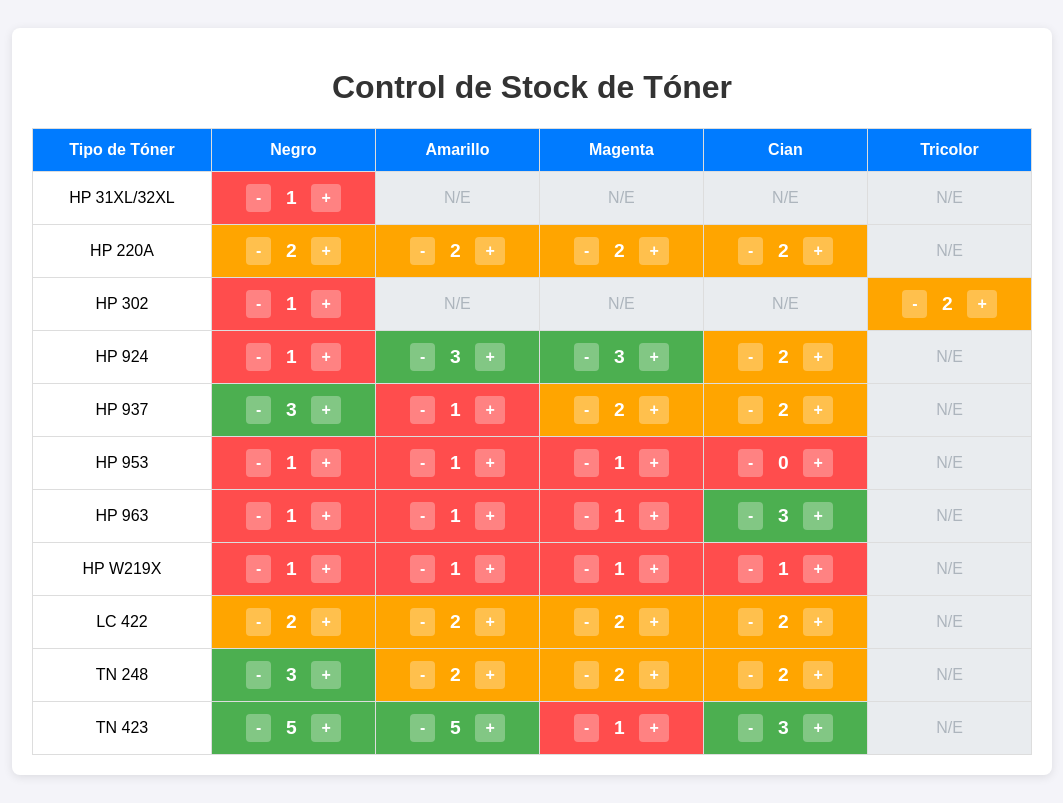
After one commit to IvoRamirez03/printers-dashboard, a Flask app: page /inventario in a window 1280 px wide. The commit adds this page. Shown: the whole page, without its empty margins (108-1171 px from the left). Run offline with Flask 3, Linux system fonts and the light colour scheme.

Commit message:
Modify printers.json

```diff
--- a/app/main.py
+++ b/app/main.py
@@ -516,6 +516,10 @@ def api_trigger_scan():
     t.start()
     return jsonify({"ok": True})
 
+@app.route('/inventario')
+def inventario():
+    return render_template('inventario.html')
+
 # ---------------------------------------------------------------------------
 # Arranque
 # ---------------------------------------------------------------------------
--- a/app/printers.json
+++ b/app/printers.json
@@ -42,7 +42,7 @@
       "name": "IMPRESORA-JOSELUIS",
       "model": "HP OfficeJet Pro 9010 series",
       "serial": "TH33K771GZ",
-      "toner_ref": "HP 953",
+      "toner_ref": "HP 963",
       "connection": "Ethernet",
       "protocol": "snmp_standard",
       "type": "inkjet",
@@ -227,7 +227,7 @@
       "connection": "Ethernet",
       "protocol": "snmp_brother",
       "type": "laser",
-            "supplies": [
+      "supplies": [
         {
           "id": 898,
           "name": "Black Toner",
@@ -291,13 +291,39 @@
     {
       "ip": "192.168.2.32",
       "name": "Impresora-Patricia",
-      "model": "HP Color LaserJet Pro 3202",
-      "serial": "VNC1X09033",
-      "toner_ref": "HP W219X",
+      "model": "Brother MFC-L3740CDW series",
+      "serial": "E82790L5N407760",
+      "toner_ref": "TN 248",
       "connection": "Ethernet",
-      "protocol": "snmp_standard",
+      "protocol": "snmp_brother",
       "type": "laser",
-      "supplies": []
+      "supplies": [
+        {
+          "id": 898,
+          "name": "Black Toner",
+          "type": "toner"
+        },
+        {
+          "id": 909,
+          "name": "Cyan Toner",
+          "type": "toner"
+        },
+        {
+          "id": 899,
+          "name": "Magenta Toner",
+          "type": "toner"
+        },
+        {
+          "id": 900,
+          "name": "Yellow Toner",
+          "type": "toner"
+        },
+        {
+          "id": 25,
+          "name": "Waste Toner",
+          "type": "waste"
+        }
+      ]
     },
     {
       "ip": "192.168.2.33",
@@ -335,13 +361,39 @@
     {
       "ip": "192.168.2.36",
       "name": "EI",
-      "model": "HP Smart Tank 7000 series",
+      "model": "MFC-L3740CDW series",
       "serial": "CN493671CP",
       "toner_ref": "HP 31XL/32XL",
       "connection": "WiFi",
-      "protocol": "snmp_standard",
+      "protocol": "snmp_brother",
       "type": "inkjet",
-      "supplies": []
+      "supplies": [
+        {
+          "id": 898,
+          "name": "Black Toner",
+          "type": "toner"
+        },
+        {
+          "id": 909,
+          "name": "Cyan Toner",
+          "type": "toner"
+        },
+        {
+          "id": 899,
+          "name": "Magenta Toner",
+          "type": "toner"
+        },
+        {
+          "id": 900,
+          "name": "Yellow Toner",
+          "type": "toner"
+        },
+        {
+          "id": 25,
+          "name": "Waste Toner",
+          "type": "waste"
+        }
+      ]
     },
     {
       "ip": "192.168.2.37",
--- /dev/null
+++ b/app/static/css/inventario.css
@@ -0,0 +1,86 @@
+body {
+    font-family: Arial, sans-serif;
+    background-color: #f4f4f9;
+    padding: 20px;
+}
+
+.container {
+    max-width: 1000px;
+    margin: auto;
+    background: white;
+    padding: 20px;
+    border-radius: 8px;
+    box-shadow: 0 2px 10px rgba(0,0,0,0.1);
+}
+
+h1 {
+    text-align: center;
+    color: #333;
+}
+
+table {
+    width: 100%;
+    border-collapse: collapse;
+    margin-top: 20px;
+}
+
+th, td {
+    border: 1px solid #ddd;
+    padding: 12px;
+    text-align: center;
+}
+
+th {
+    background-color: #007bff;
+    color: white;
+}
+
+/* Colores de inventario */
+.bg-red {
+    background-color: #ff4d4d !important;
+    color: white;
+}
+
+.bg-orange {
+    background-color: #ffa500 !important;
+    color: white;
+}
+
+.bg-green {
+    background-color: #4caf50 !important;
+    color: white;
+}
+
+.not-exist {
+    background-color: #e9ecef;
+    color: #adb5bd;
+}
+
+/* Estilo de controles */
+.controls {
+    display: flex;
+    justify-content: center;
+    align-items: center;
+    gap: 10px;
+}
+
+button {
+    cursor: pointer;
+    border: none;
+    background: rgba(255, 255, 255, 0.3);
+    color: white;
+    font-weight: bold;
+    padding: 5px 10px;
+    border-radius: 4px;
+    font-size: 16px;
+}
+
+button:hover {
+    background: rgba(255, 255, 255, 0.5);
+}
+
+.value-display {
+    font-size: 1.2em;
+    font-weight: bold;
+    min-width: 20px;
+}
--- /dev/null
+++ b/app/static/js/inventario.js
@@ -0,0 +1,53 @@
+document.addEventListener('DOMContentLoaded', () => {
+    const cells = document.querySelectorAll('.stock-cell');
+
+    cells.forEach(cell => {
+        const initialValue = parseInt(cell.getAttribute('data-value'));
+        setupCell(cell, initialValue);
+    });
+
+    function setupCell(cell, value) {
+        cell.innerHTML = `
+            <div class="controls">
+                <button class="btn-minus">-</button>
+                <span class="value-display">${value}</span>
+                <button class="btn-plus">+</button>
+            </div>
+        `;
+
+        updateColor(cell, value);
+
+        const btnMinus = cell.querySelector('.btn-minus');
+        const btnPlus = cell.querySelector('.btn-plus');
+        const display = cell.querySelector('.value-display');
+
+        btnMinus.addEventListener('click', () => {
+            let currentValue = parseInt(display.innerText);
+            if (currentValue > 0) {
+                currentValue--;
+                display.innerText = currentValue;
+                updateColor(cell, currentValue);
+            }
+        });
+
+        btnPlus.addEventListener('click', () => {
+            let currentValue = parseInt(display.innerText);
+            currentValue++;
+            display.innerText = currentValue;
+            updateColor(cell, currentValue);
+        });
+    }
+
+    function updateColor(cell, value) {
+        // Limpiar clases previas
+        cell.classList.remove('bg-red', 'bg-orange', 'bg-green');
+
+        if (value <= 1) {
+            cell.classList.add('bg-red');
+        } else if (value === 2) {
+            cell.classList.add('bg-orange');
+        } else if (value >= 3) {
+            cell.classList.add('bg-green');
+        }
+    }
+});
--- /dev/null
+++ b/app/templates/inventario.html
@@ -0,0 +1,117 @@
+<!DOCTYPE html>
+<html lang="es">
+<head>
+    <meta charset="UTF-8">
+    <meta name="viewport" content="width=device-width, initial-scale=1.0">
+    <title>Inventario de Tóner</title>
+    <link rel="stylesheet" href="{{ url_for('static', filename='css/inventario.css') }}">
+</head>
+<body>
+    <div class="container">
+        <h1>Control de Stock de Tóner</h1>
+        <table id="tonerTable">
+            <thead>
+                <tr>
+                    <th>Tipo de Tóner</th>
+                    <th>Negro</th>
+                    <th>Amarillo</th>
+                    <th>Magenta</th>
+                    <th>Cian</th>
+                    <th>Tricolor</th>
+                </tr>
+            </thead>
+            <tbody>
+                <tr>
+                    <td>HP 31XL/32XL</td>
+                    <td class="stock-cell" data-value="1"></td>
+                    <td class="not-exist">N/E</td>
+                    <td class="not-exist">N/E</td>
+                    <td class="not-exist">N/E</td>
+                    <td class="not-exist">N/E</td>
+                </tr>
+                <tr>
+                    <td>HP 220A</td>
+                    <td class="stock-cell" data-value="2"></td>
+                    <td class="stock-cell" data-value="2"></td>
+                    <td class="stock-cell" data-value="2"></td>
+                    <td class="stock-cell" data-value="2"></td>
+                    <td class="not-exist">N/E</td>
+                </tr>
+                <tr>
+                    <td>HP 302</td>
+                    <td class="stock-cell" data-value="1"></td>
+                    <td class="not-exist">N/E</td>
+                    <td class="not-exist">N/E</td>
+                    <td class="not-exist">N/E</td>
+                    <td class="stock-cell" data-value="2"></td>
+                </tr>
+                <tr>
+                    <td>HP 924</td>
+                    <td class="stock-cell" data-value="1"></td>
+                    <td class="stock-cell" data-value="3"></td>
+                    <td class="stock-cell" data-value="3"></td>
+                    <td class="stock-cell" data-value="2"></td>
+                    <td class="not-exist">N/E</td>
+                </tr>
+                <tr>
+                    <td>HP 937</td>
+                    <td class="stock-cell" data-value="3"></td>
+                    <td class="stock-cell" data-value="1"></td>
+                    <td class="stock-cell" data-value="2"></td>
+                    <td class="stock-cell" data-value="2"></td>
+                    <td class="not-exist">N/E</td>
+                </tr>
+                <tr>
+                    <td>HP 953</td>
+                    <td class="stock-cell" data-value="1"></td>
+                    <td class="stock-cell" data-value="1"></td>
+                    <td class="stock-cell" data-value="1"></td>
+                    <td class="stock-cell" data-value="0"></td>
+                    <td class="not-exist">N/E</td>
+                </tr>
+                <tr>
+                    <td>HP 963</td>
+                    <td class="stock-cell" data-value="1"></td>
+                    <td class="stock-cell" data-value="1"></td>
+                    <td class="stock-cell" data-value="1"></td>
+                    <td class="stock-cell" data-value="3"></td>
+                    <td class="not-exist">N/E</td>
+                </tr>
+                <tr>
+                    <td>HP W219X</td>
+                    <td class="stock-cell" data-value="1"></td>
+                    <td class="stock-cell" data-value="1"></td>
+                    <td class="stock-cell" data-value="1"></td>
+                    <td class="stock-cell" data-value="1"></td>
+                    <td class="not-exist">N/E</td>
+                </tr>
+                <tr>
+                    <td>LC 422</td>
+                    <td class="stock-cell" data-value="2"></td>
+                    <td class="stock-cell" data-value="2"></td>
+                    <td class="stock-cell" data-value="2"></td>
+                    <td class="stock-cell" data-value="2"></td>
+                    <td class="not-exist">N/E</td>
+                </tr>
+                <tr>
+                    <td>TN 248</td>
+                    <td class="stock-cell" data-value="3"></td>
+                    <td class="stock-cell" data-value="2"></td>
+                    <td class="stock-cell" data-value="2"></td>
+                    <td class="stock-cell" data-value="2"></td>
+                    <td class="not-exist">N/E</td>
+                </tr>
+                <tr>
+                    <td>TN 423</td>
+                    <td class="stock-cell" data-value="5"></td>
+                    <td class="stock-cell" data-value="5"></td>
+                    <td class="stock-cell" data-value="1"></td>
+                    <td class="stock-cell" data-value="3"></td>
+                    <td class="not-exist">N/E</td>
+                </tr>
+            </tbody>
+        </table>
+    </div>
+    <script src="{{ url_for('static', filename='js/inventario.js') }}"></script>
+</body>
+</html>
```
Also changed, not shown: app/templates/index.html (+7 -4 lines).
